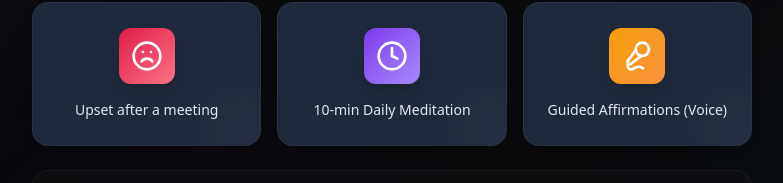
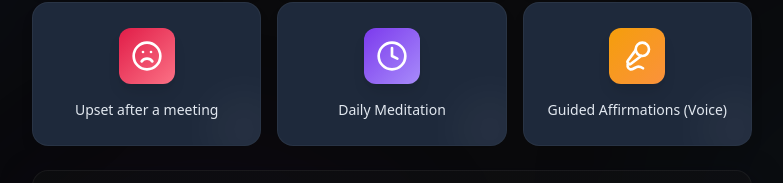
Before and after one commit to naomidukes-genevago/breathe-app, a React (Vite) app: page / in a window 1280 px wide. Shown: the part 318-501 px from the top of the page, without its empty margins (248-1031 px from the left). Built offline with nearby package versions, Linux system fonts and the light colour scheme.

Commit message:
Update App.jsx

```diff
--- a/src/App.jsx
+++ b/src/App.jsx
@@ -22,7 +22,7 @@ const translations = {
       presentation: "Nervous before a presentation",
       anxiety: "General anxiety",
       upset: "Upset after a meeting",
-      daily: "10-min Daily Meditation",
+      daily: "Daily Meditation",
       voice: "Guided Affirmations (Voice)",
     },
     voiceSessions: {
```
